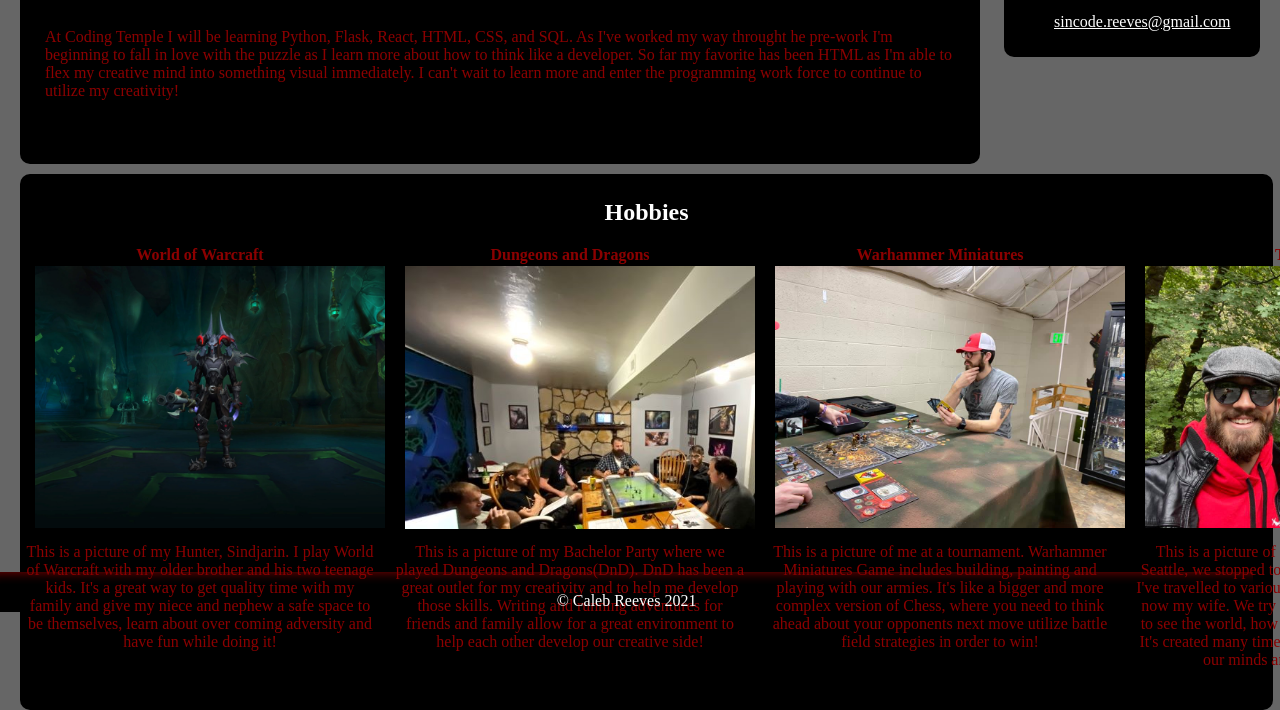
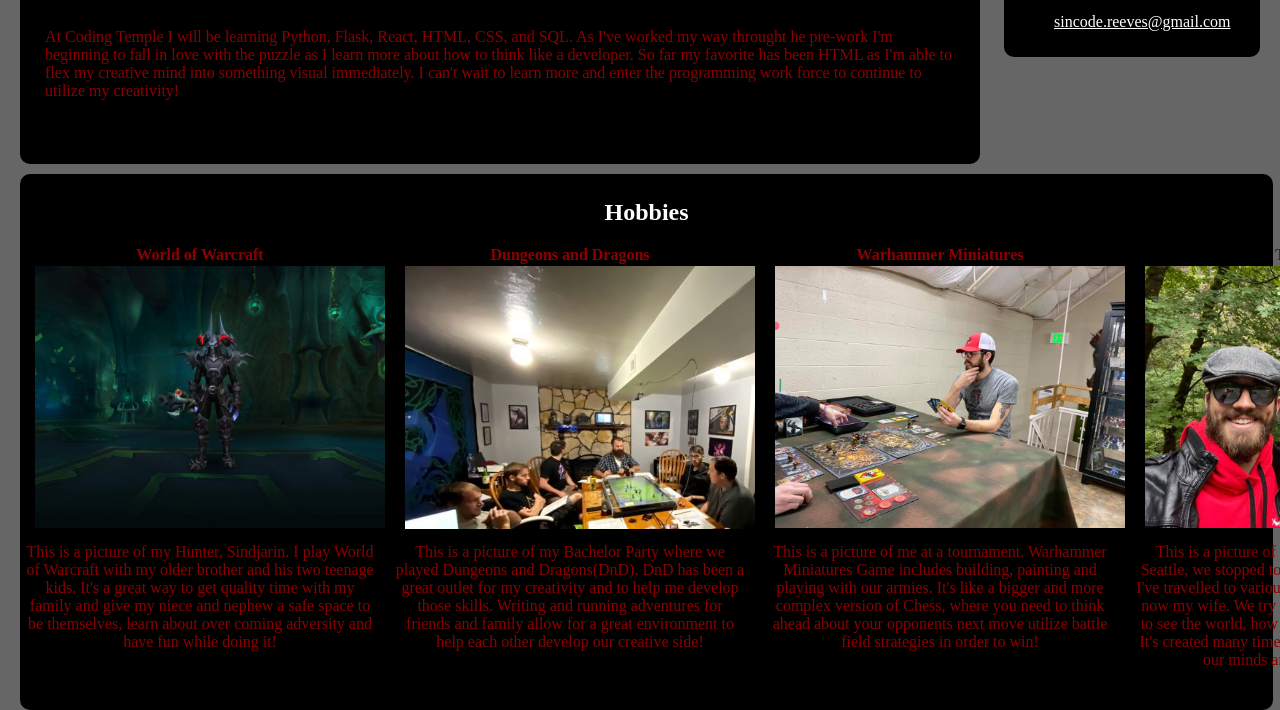
Before and after one commit to TheSincoder/Portfolio, a plain HTML site: page index.html in a window 1280 px wide. Shown: the part 876-1586 px from the top of the page. Drawn offline with Linux system fonts and the light colour scheme.

Commit message:
Removed Footer

```diff
--- a/css/charity.css
+++ b/css/charity.css
@@ -132,6 +132,7 @@ nav{
     font-size: 80px;
     text-align: center;
     padding-bottom: 0px;
+    margin:0px;
 }
 
 .title p{
--- a/index.html
+++ b/index.html
@@ -139,13 +139,6 @@
 
         <br>
 
-    <footer>
-        <hr>
-        <div>
-            &copy Caleb Reeves 2021
-        </div>
-
-    </footer>
 
 </body>
 </html>
```
